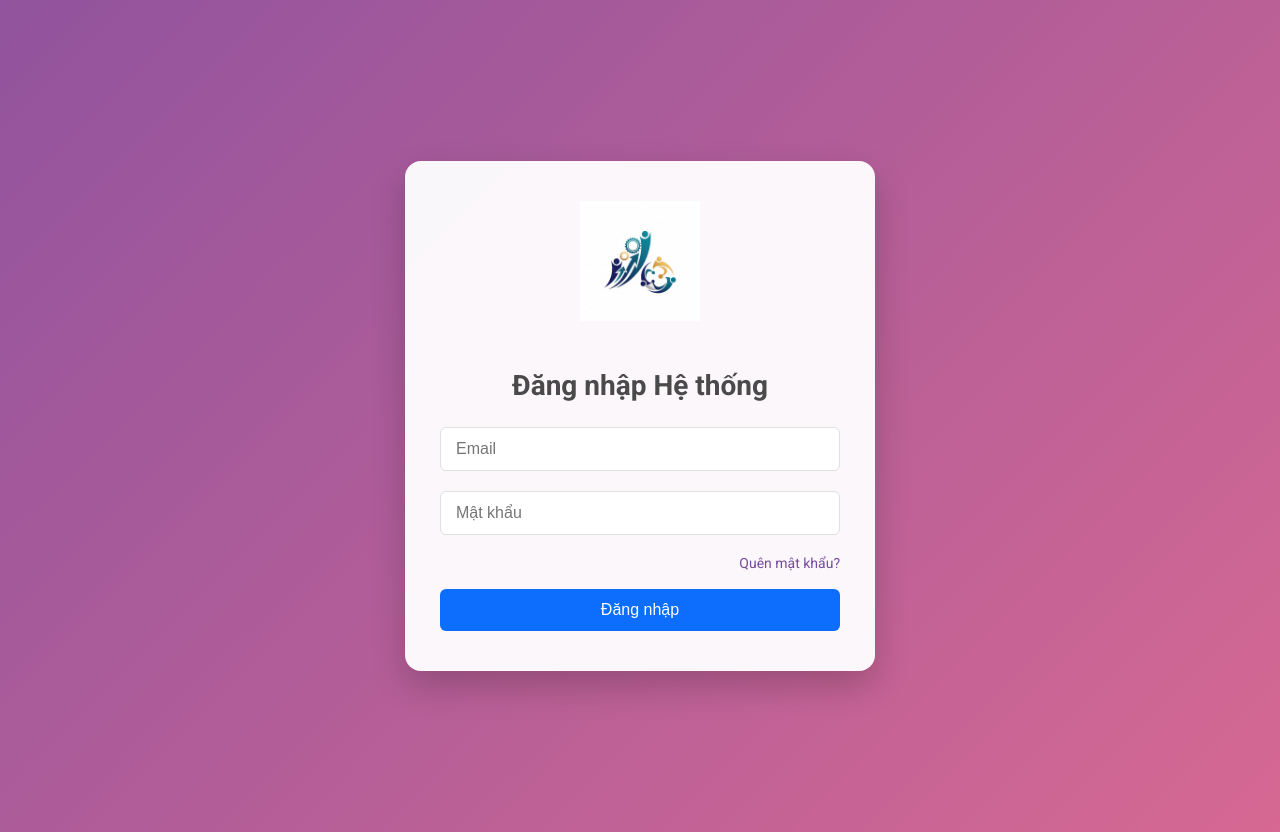
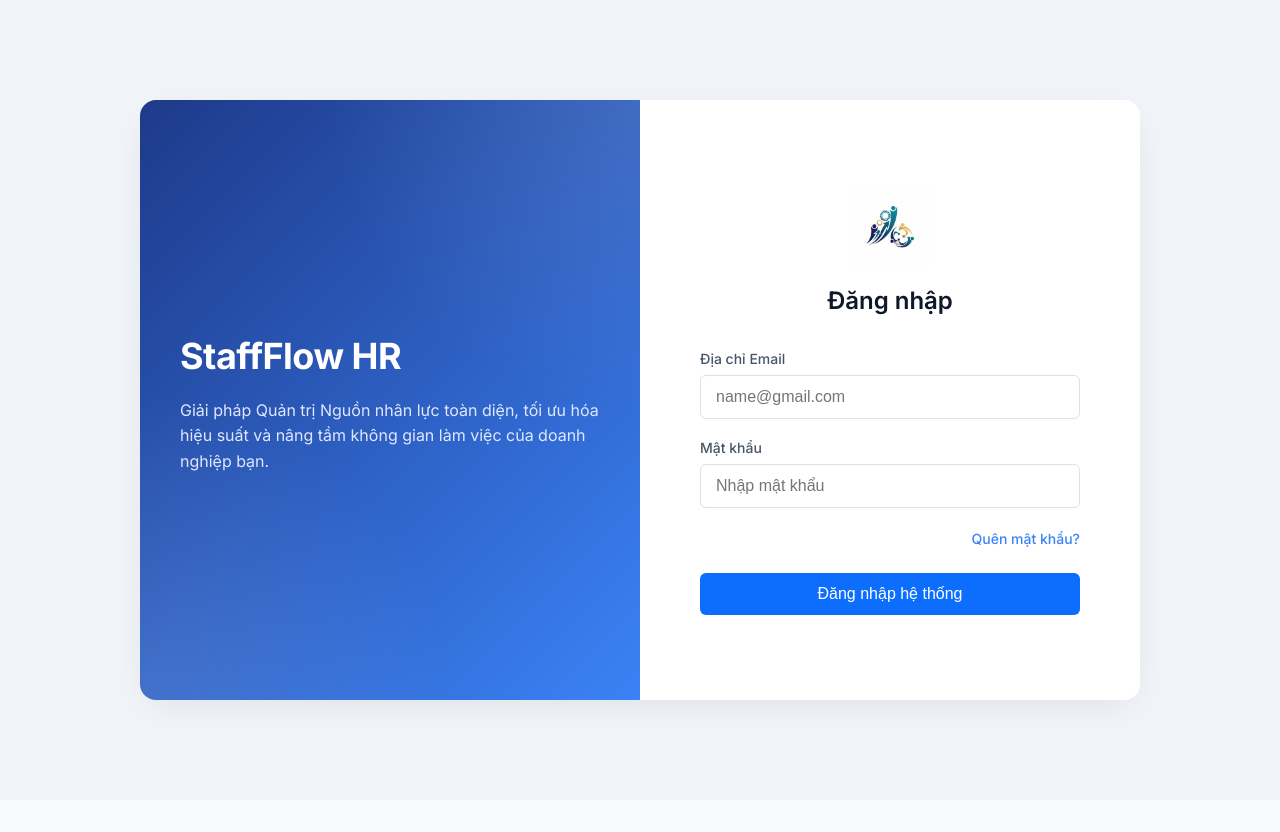
Before and after one commit to minhthuy31/HRM-Project, a React (Create React App) app: page /login in a window 1280 px wide. After the commit the page ends 800 px from the top, so only its background shows below. Built offline with nearby package versions, Linux system fonts and the light colour scheme.

Commit message:
chỉnh sửa login

```diff
--- a/src/pages/LoginPage.js
+++ b/src/pages/LoginPage.js
@@ -4,29 +4,18 @@
 import "../styles/LoginPage.css";
 import logo from "../assets/logo.png";
 import "../App.css";
+import { FaBriefcase, FaUserCircle } from "react-icons/fa";
 
 const LoginPage = () => {
   const [email, setEmail] = useState("");
   const [password, setPassword] = useState("");
   const [error, setError] = useState("");
   const [loading, setLoading] = useState(false);
+
+  const [showRoleSelection, setShowRoleSelection] = useState(false);
+  const [userData, setUserData] = useState(null);
+
   const navigate = useNavigate();
-
-  const handleSubmit = async (e) => {
-    e.preventDefault();
-    setError("");
-    setLoading(true);
-    try {
-      const response = await api.post("/Auth/login", { email, password });
-
-      // SỬA Ở ĐÂY: Lấy thêm refreshToken từ response.data
-      const { token, refreshToken, role, maNhanVien } = response.data;
-
-      // SỬA Ở ĐÂY: Lưu cả 2 token vào localStorage
-      localStorage.setItem("token", token);
-      if (refreshToken) {
-        localStorage.setItem("refreshToken", refreshToken);
-      }
 
   const normalizeRole = (r) => {
     if (!r) return "";
@@ -44,67 +33,136 @@
       .replace(/\s+/g, "");
   };
 
+  const handleSubmit = async (e) => {
+    e.preventDefault();
+    setError("");
+    setLoading(true);
+    try {
+      const response = await api.post("/Auth/login", { email, password });
+
+      const { token, refreshToken, role, maNhanVien, hoTen } = response.data;
+
+      localStorage.setItem("token", token);
+      if (refreshToken) {
+        localStorage.setItem("refreshToken", refreshToken);
+      }
+
       const cleanRole = normalizeRole(role);
-
-      // Danh sách role được vào dashboard
-      const dashboardRoles = [
-        "giamdoc",
-        "truongphong",
-        "ketoantruong",
-        "nhansutruong",
-      ];
+      const dashboardRoles = ["giamdoc", "truongphong", "ketoantruong", "nhansutruong"];
 
       if (cleanRole === "nhanvien") {
         navigate(`/employee-home/${maNhanVien}`);
       } else if (dashboardRoles.includes(cleanRole)) {
-        navigate("/dashboard");
+        setUserData({ maNhanVien, hoTen, role });
+        setShowRoleSelection(true);
       } else {
-        setError("Role không được hỗ trợ: " + role);
-        // SỬA Ở ĐÂY: Xóa cả 2 token nếu role không hợp lệ
+        setError("Vai trò không được hỗ trợ: " + role);
         localStorage.removeItem("token");
         localStorage.removeItem("refreshToken");
       }
     } catch (err) {
-      setError(
-        err.response?.data?.message || "Đăng nhập thất bại. Vui lòng thử lại.",
-      );
+      setError(err.response?.data?.message || "Đăng nhập thất bại. Vui lòng kiểm tra lại.");
     } finally {
       setLoading(false);
     }
   };
 
+  const handleGoToDashboard = () => {
+    navigate("/dashboard");
+  };
+
+  const handleGoToPersonal = () => {
+    navigate(`/employee-home/${userData.maNhanVien}`);
+  };
+
   return (
+    <div className="login-wrapper">
       <div className="login-container">
+
+        {/* Nửa bên trái: Banner / Slogan */}
+        <div className="login-banner">
+          <div className="banner-content">
+            <h1>StaffFlow HR</h1>
+            <p>Giải pháp Quản trị Nguồn nhân lực toàn diện, tối ưu hóa hiệu suất và nâng tầm không gian làm việc của doanh nghiệp bạn.</p>
+          </div>
+        </div>
+
+        {/* Nửa bên phải: Khu vực tương tác */}
+        <div className="login-form-area">
           <div className="login-box">
-        <img src={logo} alt="Logo Công ty" className="login-logo" />
-        <h2>Đăng nhập Hệ thống</h2>
+            <div className="brand-header">
+              <img src={logo} alt="Brand Logo" className="login-logo" />
+              {!showRoleSelection && <h2>Đăng nhập</h2>}
+            </div>
+
+            {!showRoleSelection ? (
+              <>
                 {error && <div className="alert alert-danger">{error}</div>}
-        <form onSubmit={handleSubmit}>
+                <form onSubmit={handleSubmit} className="auth-form">
                   <div className="input-group">
+                    <label>Địa chỉ Email</label>
                     <input
                       type="email"
-              placeholder="Email"
+                      placeholder="name@gmail.com"
                       value={email}
                       onChange={(e) => setEmail(e.target.value)}
                       required
                     />
                   </div>
                   <div className="input-group">
+                    <label>Mật khẩu</label>
                     <input
                       type="password"
-              placeholder="Mật khẩu"
+                      placeholder="Nhập mật khẩu"
                       value={password}
                       onChange={(e) => setPassword(e.target.value)}
                       required
                     />
                   </div>
+                  <div className="form-actions">
                     <div className="forgot-password-link">
                       <Link to="/forgot-password">Quên mật khẩu?</Link>
                     </div>
+                  </div>
                   <button type="submit" className="btn-submit" disabled={loading}>
-            {loading ? "Đang xử lý..." : "Đăng nhập"}
+                    {loading ? "Đang xác thực..." : "Đăng nhập hệ thống"}
                   </button>
                 </form>
+              </>
+            ) : (
+              <div className="role-selection-container">
+                <div className="welcome-header">
+                  <h3>Xin chào, {userData?.hoTen}</h3>
+                  <span className="role-badge">{userData?.role}</span>
+                </div>
+                <p className="instruction-text">
+                  Vui lòng chọn không gian làm việc của bạn để tiếp tục:
+                </p>
+
+                <div className="role-buttons">
+                  <button onClick={handleGoToDashboard} className="btn-select-role btn-dashboard">
+                    <div className="icon-wrapper dashboard-icon">
+                      <FaBriefcase />
+                    </div>
+                    <div className="text">
+                      <strong>Không gian Quản lý</strong>
+                    </div>
+                  </button>
+
+                  <button onClick={handleGoToPersonal} className="btn-select-role btn-personal">
+                    <div className="icon-wrapper personal-icon">
+                      <FaUserCircle />
+                    </div>
+                    <div className="text">
+                      <strong>Không gian Cá nhân</strong>
+                    </div>
+                  </button>
+                </div>
+              </div>
+            )}
+          </div>
+        </div>
+
       </div>
     </div>
   );
--- a/src/styles/LoginPage.css
+++ b/src/styles/LoginPage.css
@@ -1,147 +1,354 @@
-@import url('https://fonts.googleapis.com/css2?family=Roboto:wght@400;500;700&display=swap');
+@import url('https://fonts.googleapis.com/css2?family=Inter:wght@300;400;500;600;700&display=swap');
 
-body {
+/* Reset cơ bản cho riêng trang login */
+.login-wrapper {
   margin: 0;
-  font-family: 'Roboto', sans-serif;
-  background: linear-gradient(135deg, #667eea, #764ba2, #ff758c);
-  background-size: 400% 400%;
-  animation: gradientBG 12s ease infinite;
+  padding: 0;
+  font-family: 'Inter', sans-serif;
+  background-color: #f1f5f9;
+  /* Màu xám siêu nhạt cho nền ngoài cùng */
+  min-height: 100vh;
+  display: flex;
+  align-items: center;
+  justify-content: center;
 }
 
-@keyframes gradientBG {
-  0% { background-position: 0% 50%; }
-  50% { background-position: 100% 50%; }
-  100% { background-position: 0% 50%; }
+/* Khung chính chia 2 cột */
+.login-container {
+  display: flex;
+  width: 100%;
+  max-width: 1000px;
+  background: #ffffff;
+  border-radius: 16px;
+  box-shadow: 0 10px 40px -10px rgba(0, 0, 0, 0.1);
+  overflow: hidden;
+  /* Cắt góc viền */
+  min-height: 600px;
 }
 
-.login-container {
+/* ================================
+   CỘT TRÁI (BANNER CÔNG TY)
+   ================================ */
+.login-banner {
+  flex: 1;
+  background: linear-gradient(135deg, #1e3a8a, #3b82f6);
+  /* Xanh doanh nghiệp */
+  color: white;
   display: flex;
+  align-items: center;
   justify-content: center;
+  padding: 40px;
+  position: relative;
+}
+
+/* Hiệu ứng mờ ảo phía sau nền xanh */
+.login-banner::before {
+  content: "";
+  position: absolute;
+  top: 0;
+  left: 0;
+  right: 0;
+  bottom: 0;
+  background-image: radial-gradient(circle at top right, rgba(255, 255, 255, 0.1) 0%, transparent 40%),
+    radial-gradient(circle at bottom left, rgba(255, 255, 255, 0.1) 0%, transparent 40%);
+  pointer-events: none;
+}
+
+.banner-content {
+  position: relative;
+  z-index: 1;
+  text-align: left;
+}
+
+.banner-content h1 {
+  font-size: 36px;
+  font-weight: 700;
+  margin-bottom: 20px;
+  letter-spacing: -0.5px;
+}
+
+.banner-content p {
+  font-size: 16px;
+  line-height: 1.6;
+  color: #e0e7ff;
+  /* Xanh nhạt */
+}
+
+/* ================================
+   CỘT PHẢI (FORM ĐĂNG NHẬP)
+   ================================ */
+.login-form-area {
+  flex: 1;
+  display: flex;
   align-items: center;
-  /* Dùng min-height để tránh lỗi tràn nội dung nếu form cao */
-  min-height: 100vh;
-  /* Thêm padding để trên màn hình nhỏ, form không dính vào cạnh */
-  padding: 1rem;
+  justify-content: center;
+  padding: 40px;
+  background: #ffffff;
 }
 
 .login-box {
-  background: rgba(255, 255, 255, 0.95);
-  /* Giảm padding một chút cho màn hình di động */
-  padding: 30px 25px;
-  border-radius: 16px;
-  box-shadow: 0 15px 35px rgba(0, 0, 0, 0.2);
   width: 100%;
-  max-width: 400px; /* Đây chính là mấu chốt responsive của bạn */
-  text-align: center;
-  animation: fadeIn 0.8s ease;
+  max-width: 380px;
+  animation: slideUp 0.5s ease-out;
 }
 
-/* Thêm breakpoint (lấy từ app.css) để tăng padding trên màn hình lớn hơn */
-@media (min-width: 36em) {
-  .login-box {
-    padding: 40px 35px; /* Trả lại padding lớn hơn */
+@keyframes slideUp {
+  from {
+    opacity: 0;
+    transform: translateY(15px);
+  }
+
+  to {
+    opacity: 1;
+    transform: translateY(0);
   }
 }
 
-@keyframes fadeIn {
-  from { opacity: 0; transform: translateY(20px); }
-  to { opacity: 1; transform: translateY(0); }
+.brand-header {
+  text-align: center;
+  margin-bottom: 35px;
 }
 
-.login-box h2 {
-  margin-bottom: 25px;
-  font-size: 28px;
-  font-weight: 700;
-  color: #4a4a4a;
+.login-logo {
+  width: auto;
+  height: 80px;
+  max-width: 100%;
+  margin-bottom: 20px;
+  display: block;
+  margin-left: auto;
+  margin-right: auto;
+  object-fit: contain;
 }
 
-.input-group {
-  margin-bottom: 18px;
-  position: relative;
+.brand-header h2 {
+  font-size: 24px;
+  font-weight: 600;
+  color: #0f172a;
+  margin: 0;
 }
 
-.input-group input {
-  width: 100%;
-  /* Do đã có box-sizing: border-box từ app.css, nên width 100% là an toàn */
-  padding: 12px 15px; /* Giảm padding trái vì đã xóa icon */
-  border-radius: 10px;
-  border: 1px solid #ddd;
-  font-size: 15px;
-  transition: all 0.3s ease;
+/* Input Styles */
+.auth-form .input-group {
+  margin-bottom: 20px;
+  text-align: left;
 }
 
-.input-group input:focus {
-  border-color: #764ba2;
-  box-shadow: 0 0 8px rgba(118, 75, 162, 0.3);
+.auth-form label {
+  display: block;
+  font-size: 14px;
+  font-weight: 500;
+  color: #475569;
+  margin-bottom: 8px;
 }
 
-/* --- ĐÃ XÓA ---
-   Phần .input-group::before không được sử dụng nên tôi đã xóa.
-*/
-
-.forgot-password-link {
-  text-align: right;
-  margin-bottom: 18px;
-  font-size: 14px;
+.auth-form input {
+  width: 100%;
+  padding: 12px 14px;
+  border-radius: 8px;
+  border: 1px solid #cbd5e1;
+  font-size: 15px;
+  color: #1e293b;
+  background-color: #f8fafc;
+  transition: all 0.2s ease;
+  box-sizing: border-box;
 }
 
-/* --- SỬA LỖI ---
-   Thẻ <Link> của React Router render ra thẻ <a>, không phải <span>
-*/
+.auth-form input:focus {
+  outline: none;
+  background-color: #ffffff;
+  border-color: #3b82f6;
+  box-shadow: 0 0 0 3px rgba(59, 130, 246, 0.15);
+}
+
+.form-actions {
+  display: flex;
+  justify-content: flex-end;
+  margin-bottom: 25px;
+}
+
 .forgot-password-link a {
-  color: #764ba2;
-  cursor: pointer;
-  transition: color 0.3s ease;
-  text-decoration: none; /* Thêm để bỏ gạch chân */
+  color: #3b82f6;
+  font-size: 14px;
+  font-weight: 500;
+  text-decoration: none;
+  transition: color 0.2s;
 }
 
 .forgot-password-link a:hover {
-  color: #ff758c;
-  text-decoration: underline; /* Thêm hiệu ứng gạch chân khi hover */
+  color: #2563eb;
+  text-decoration: underline;
 }
 
+/* Nút Submit */
 .btn-submit {
   width: 100%;
-  padding: 12px;
-  background: linear-gradient(135deg, #667eea, #764ba2, #ff758c);
-  background-size: 200% auto;
+  padding: 14px;
+  background-color: #2563eb;
+  /* Corporate Blue */
   color: white;
   font-size: 16px;
-  font-weight: 500;
+  font-weight: 600;
   border: none;
   border-radius: 8px;
   cursor: pointer;
-  transition: all 0.4s ease;
+  transition: background-color 0.2s ease, transform 0.1s;
 }
 
 .btn-submit:hover {
-  background-position: right center;
-  box-shadow: 0 4px 20px rgba(0,0,0,0.2);
-  transform: scale(1.02);
+  background-color: #1d4ed8;
 }
 
-/* Các class .alert này đã khớp với JSX đã sửa ở trên
-  Nên giữ nguyên
-*/
+.btn-submit:active {
+  transform: scale(0.98);
+}
+
+.btn-submit:disabled {
+  background-color: #94a3b8;
+  cursor: not-allowed;
+}
+
+/* Alerts */
 .alert {
-  padding: 12px;
+  padding: 12px 16px;
   margin-bottom: 20px;
   border-radius: 8px;
-  font-size: 15px;
-  text-align: left; /* Căn lề trái cho dễ đọc lỗi */
-}
-
-.alert-success {
-  color: #155724;
-  background-color: #d4edda;
+  font-size: 14px;
+  display: flex;
+  align-items: center;
 }
 
 .alert-danger {
-  color: #721c24;
-  background-color: #f8d7da;
+  color: #b91c1c;
+  background-color: #fef2f2;
+  border: 1px solid #fecaca;
 }
-.login-logo {
-  width: 120px;
-  margin-bottom: 20px;
-  height: auto; /* Thêm từ app.css cho an toàn */
+
+/* ==========================================================
+   ROLE SELECTION
+   ========================================================== */
+
+.role-selection-container {
+  text-align: center;
+  animation: fadeIn 0.4s ease-in-out;
 }
+
+.welcome-header {
+  margin-bottom: 15px;
+}
+
+.welcome-header h3 {
+  font-size: 20px;
+  color: #0f172a;
+  margin: 0 0 8px 0;
+}
+
+.role-badge {
+  display: inline-block;
+  background-color: #e0e7ff;
+  color: #4338ca;
+  padding: 4px 12px;
+  border-radius: 20px;
+  font-size: 12px;
+  font-weight: 600;
+  text-transform: uppercase;
+  letter-spacing: 0.5px;
+}
+
+.instruction-text {
+  font-size: 14px;
+  color: #64748b;
+  margin-bottom: 25px;
+}
+
+.role-buttons {
+  display: flex;
+  flex-direction: column;
+  gap: 12px;
+}
+
+.btn-select-role {
+  display: flex;
+  align-items: center;
+  padding: 16px;
+  background-color: #ffffff;
+  border: 1px solid #e2e8f0;
+  border-radius: 12px;
+  cursor: pointer;
+  transition: all 0.2s ease;
+  width: 100%;
+  text-align: left;
+  box-shadow: 0 1px 2px rgba(0, 0, 0, 0.05);
+}
+
+.btn-select-role:hover {
+  transform: translateY(-2px);
+  box-shadow: 0 4px 12px rgba(0, 0, 0, 0.05);
+}
+
+/* Riêng nút Dashboard */
+.btn-dashboard:hover {
+  border-color: #3b82f6;
+  background-color: #f8fafc;
+}
+
+.dashboard-icon {
+  color: #3b82f6;
+  background-color: #eff6ff;
+}
+
+/* Riêng nút Cá nhân */
+.btn-personal:hover {
+  border-color: #10b981;
+  background-color: #f8fafc;
+}
+
+.personal-icon {
+  color: #10b981;
+  background-color: #f0fdf4;
+}
+
+.icon-wrapper {
+  font-size: 24px;
+  width: 48px;
+  height: 48px;
+  display: flex;
+  align-items: center;
+  justify-content: center;
+  border-radius: 10px;
+  margin-right: 16px;
+  flex-shrink: 0;
+}
+
+.btn-select-role .text {
+  display: flex;
+  flex-direction: column;
+}
+
+.btn-select-role .text strong {
+  font-size: 15px;
+  font-weight: 600;
+  color: #1e293b;
+  margin-bottom: 4px;
+}
+
+.btn-select-role .text span {
+  font-size: 13px;
+  color: #64748b;
+}
+
+/* Responsive: Ẩn cột banner trên màn hình nhỏ */
+@media (max-width: 768px) {
+  .login-banner {
+    display: none;
+  }
+
+  .login-container {
+    border-radius: 0;
+    box-shadow: none;
+    min-height: auto;
+  }
+
+  .login-wrapper {
+    background-color: #ffffff;
+  }
+}
```
Lines whose indentation alone changed are shown as unchanged.
